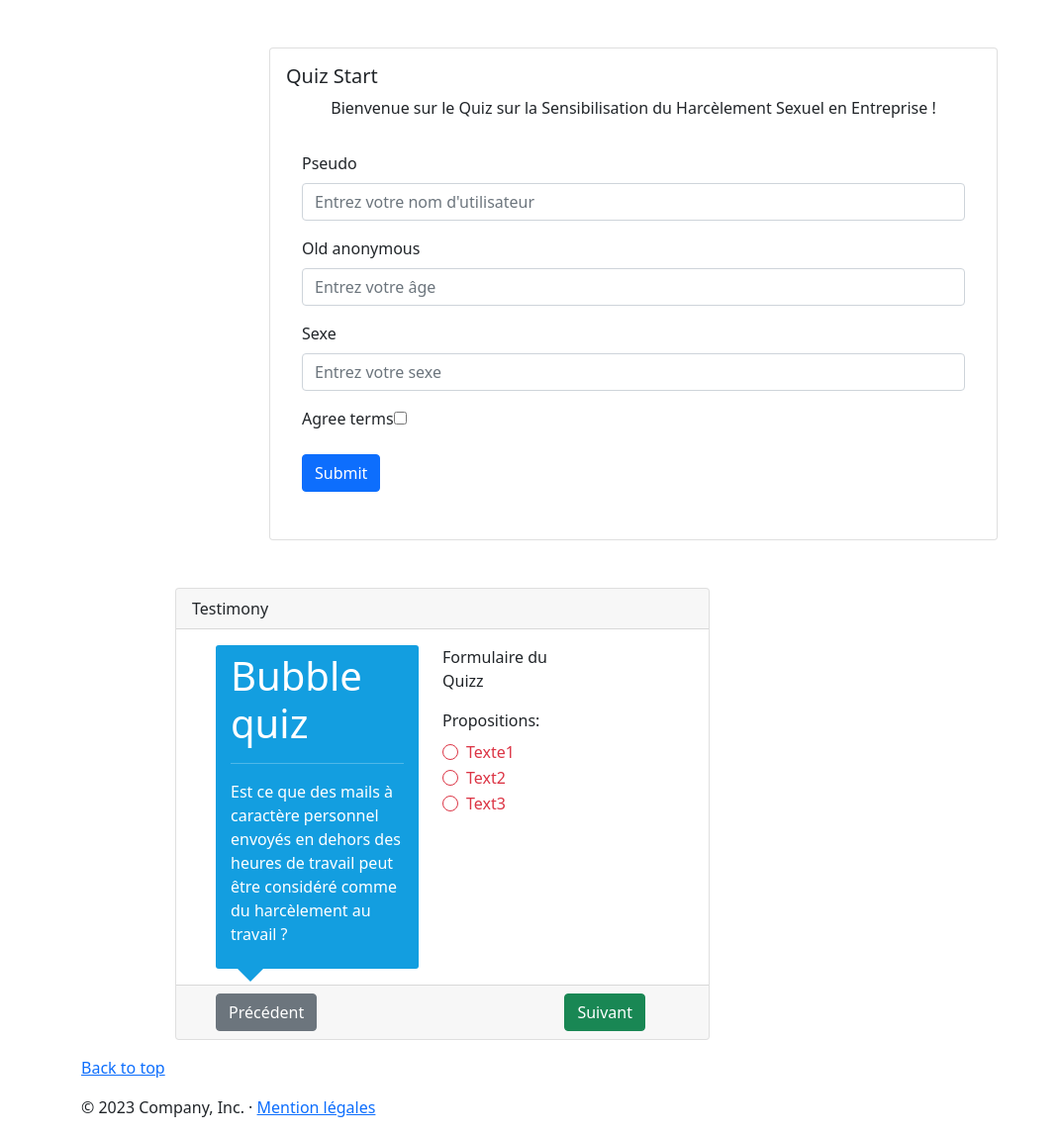
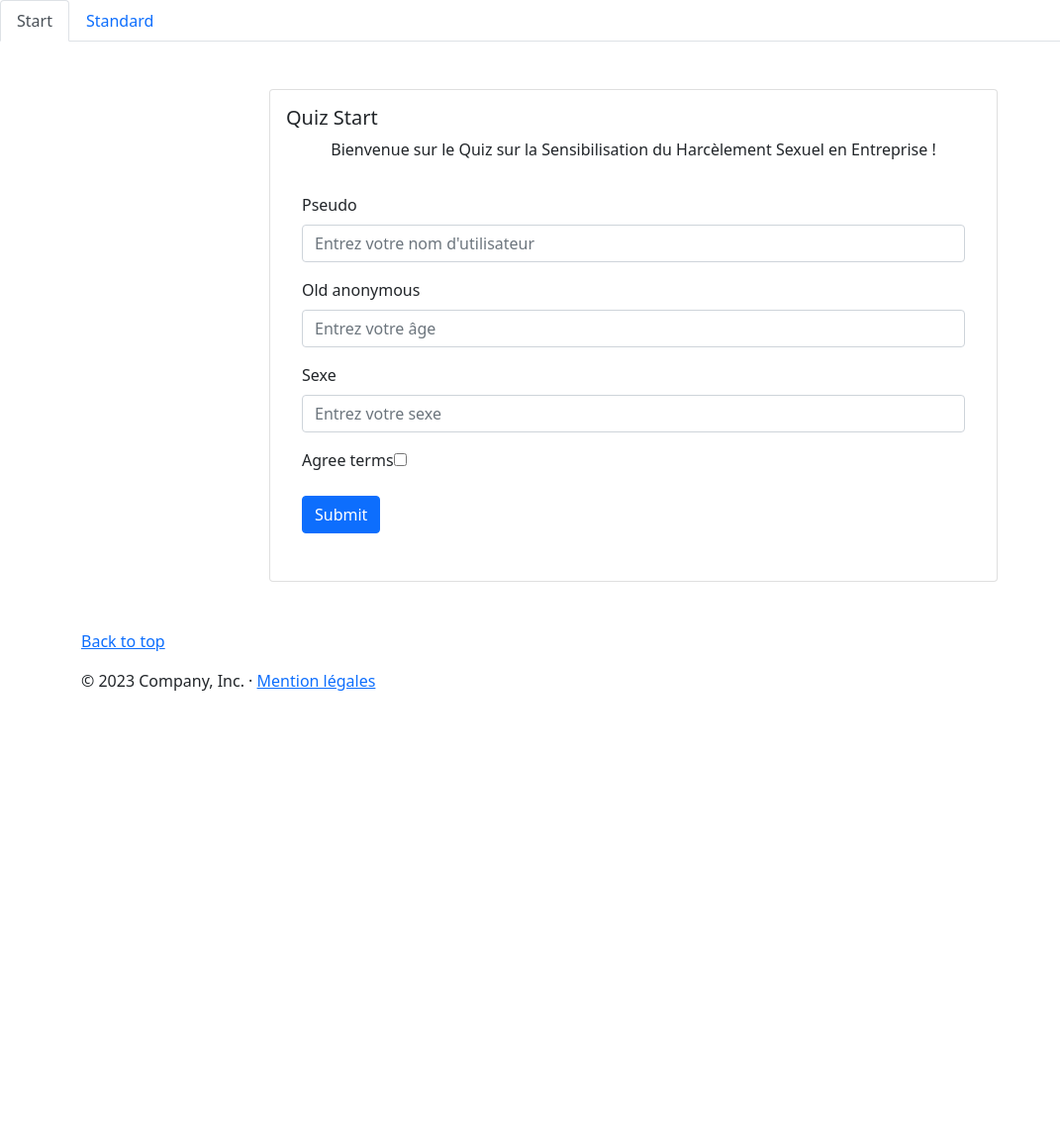
Before and after one commit to ClemLcs/PC-EPSI-Workshop-M1, a Symfony app: template templates/quiz/index.html.twig in a window 1280 px wide. Shown: the whole page at 99% size, without its empty margins (0-1071 px from the left). After the commit the page ends 698 px from the top, so only its background shows below. Run offline with Twig, Linux system fonts and the light colour scheme; the template is opened without the code that fills it, so the values that code supplies are empty; form fields are guessed from the names that the template uses; some libraries are stand-ins or nearby versions.

Commit message:
fix: update

```diff
--- a/src/Form/AnonymousFormType.php
+++ b/src/Form/AnonymousFormType.php
@@ -58,6 +58,9 @@ class AnonymousFormType extends AbstractType
                     new NotBlank([
                         'message' => 'Please enter your age.',
                     ]),
+                    // 'widget' => 'single_text',
+                    // 'html5' => false,
+                    // 'attr' => ['class' => 'datepicker'],
                 ],
             ])
             ->add('submit', SubmitType::class, [
--- a/templates/quiz/index.html.twig
+++ b/templates/quiz/index.html.twig
@@ -27,7 +27,7 @@
 	{% for flash_error in app.flashes('verify_email_error') %}
 		<div class="alert alert-danger" role="alert">{{ flash_error }}</div>
 	{% endfor %}
-	<ul class="nav nav-tabs visually-hidden" id="myTab" role="tablist">
+	<ul class="nav nav-tabs" id="myTab" role="tablist">
 		<li class="nav-item" role="presentation">
 			<button class="nav-link active" id="login-tab" data-bs-toggle="tab" data-bs-target="#login" type="button" role="tab" aria-controls="login" aria-selected="true">Start</button>
 		</li>
@@ -39,60 +39,6 @@
 	<main class="tab-content">
 		<div class="tab-pane active" id="login" role="tabpanel" aria-labelledby="login-tab">
 			<div class="container">
-				<div class="row justify-content-center my-5 visually-hidden">
-					<div
-						class="col-md-8">
-						<!-- Utilisation de la classe 'card' de Bootstrap -->
-						<div class="card">
-							<div class="card-body">
-								<h5 class="card-title">Quiz</h5>
-								<p class="card-text text-center">Bienvenue sur le Quiz sur la Sensibilisation du Harcèlement Sexuel en Entreprise !</p>
-								{# <a href="{{ path('question') }}" class="btn btn-primary">Commencer le Quiz</a> #}
-								<div class="card-body">
-									<form method="post" class="was-validated">
-										<div class="mb-3 mt-3">
-											<label for="uname" class="form-label">Username:</label>
-											<input type="text" class="form-control" id="uname" placeholder="Enter username" name="uname" required>
-											<div class="valid-feedback">Valid.</div>
-											<div class="invalid-feedback">Please fill out this field.</div>
-										</div>
-										<div class="mb-3 mt-3">
-											<label for="uname" class="form-label">Age:</label>
-											<input type="number" class="form-control" id="uname" placeholder="Entrez votre âge" name="uname" required>
-											<div class="valid-feedback">Valid.</div>
-											<div class="invalid-feedback">Please fill out this field.</div>
-										</div>
-										<div class="mb-3 mt-3">
-											<label for="sexe" class="form-label">Sexe:</label><br>
-											<div class="form-check">
-												<input class="form-check-input" type="radio" name="inlineRadioOptions" id="inlineRadio1" value="option1" required>
-												<label class="form-check-label" for="inlineRadio1">Homme</label>
-											</div>
-											<div class="form-check">
-												<input class="form-check-input" type="radio" name="inlineRadioOptions" id="inlineRadio2" value="option2" required>
-												<label class="form-check-label" for="inlineRadio2">Femme</label>
-											</div>
-											<div class="form-check">
-												<input class="form-check-input" type="radio" name="inlineRadioOptions" id="inlineRadio3" value="option3" required>
-												<label class="form-check-label" for="inlineRadio3">Autres</label>
-											</div>
-											<div class="valid-feedback">Valid.</div>
-											<div class="invalid-feedback">Check this checkbox to continue.</div>
-										</div>
-										<div class="form-check mb-3">
-											<input class="form-check-input" type="checkbox" id="myCheck" name="remember" required>
-											<label class="form-check-label" for="myCheck">I agree on blabla.</label>
-											<div class="valid-feedback">Valid.</div>
-											<div class="invalid-feedback">Check this checkbox to continue.</div>
-										</div>
-										<button type="submit" class="btn btn-primary">Commencer le Quiz</button>
-									</form>
-								</div>
-							</div>
-						</div>
-					</div>
-
-				</div>
 				<div class="row justify-content-center my-5">
 					<div class="col-md-8">
 						<div class="card">
@@ -147,6 +93,7 @@
 					</div>
 				</div>
 			</div>
+		</div>
 		<div class="tab-pane" id="standard" role="tabpanel" aria-labelledby="standard-tab">
 			<div class="container mt-5">
 				<div class="d-flex justify-content-center row">
@@ -160,9 +107,7 @@
 											<div class="bubble-text">
 												<h1>Bubble quiz</h1>
 												<hr>
-													<p>Est ce que des mails à caractère personnel envoyés en dehors des
-														                                                    heures de travail peut être considéré comme du harcèlement au
-														                                                    travail ?</p>
+												<p>Est ce que des mails à caractère personnel envoyés en dehors des heures de travail peut être considéré comme du harcèlement au travail ?</p>
 											</div>
 										</div>
 									</div>
@@ -193,7 +138,7 @@
 							<div class="card-footer">
 								<div class="container row">
 									<div class="col text-start">
-											<button type="submit" class="btn btn-secondary">Précédent</button>
+										<button class="btn btn-secondary" data-bs-toggle="tab" data-bs-target="#login" type="button" role="tab">Précédent</button>
 									</div>
 									<div class="col text-end">
 										<button type="submit" class="btn btn-success">Suivant</button>
```
Lines whose indentation alone changed are shown as unchanged.
